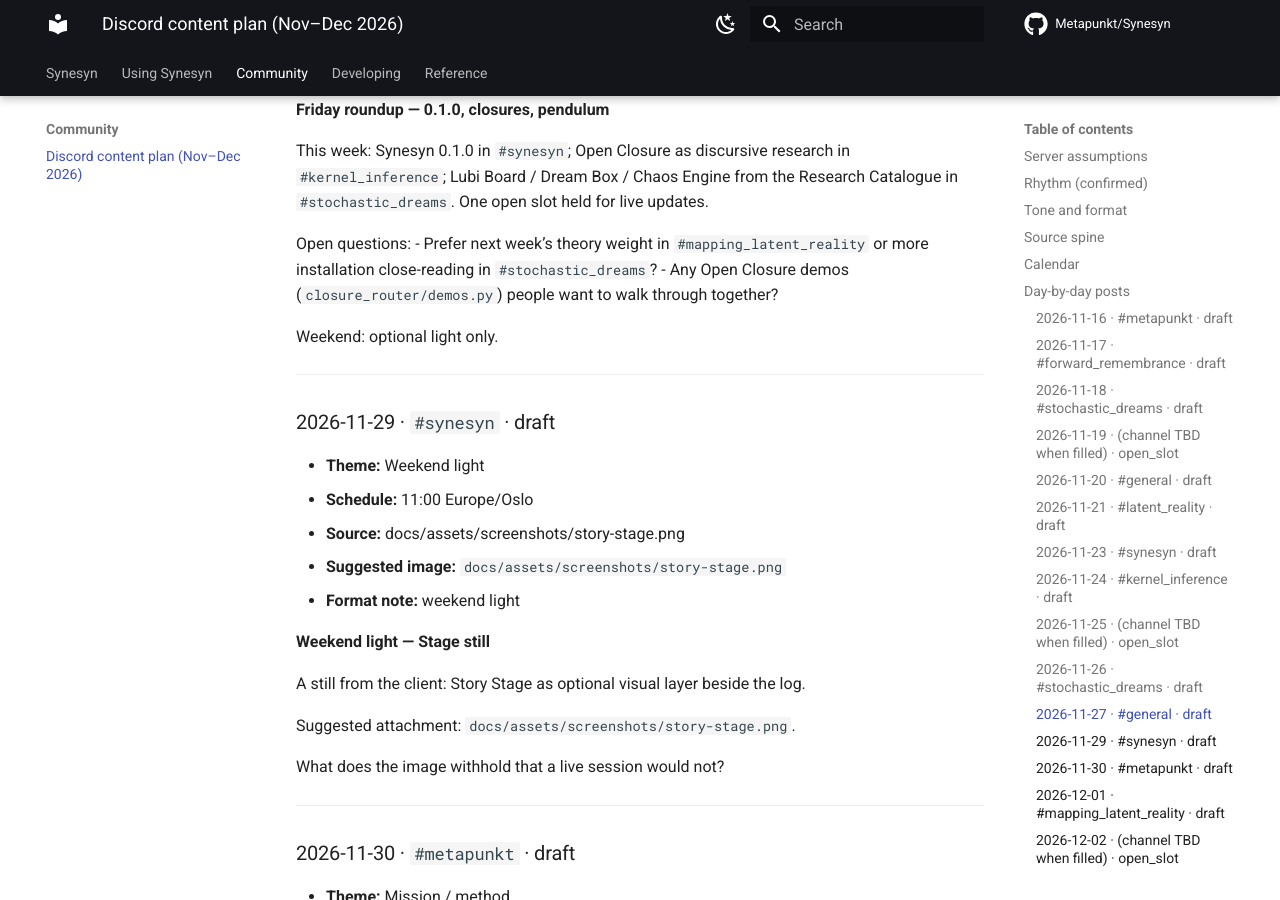
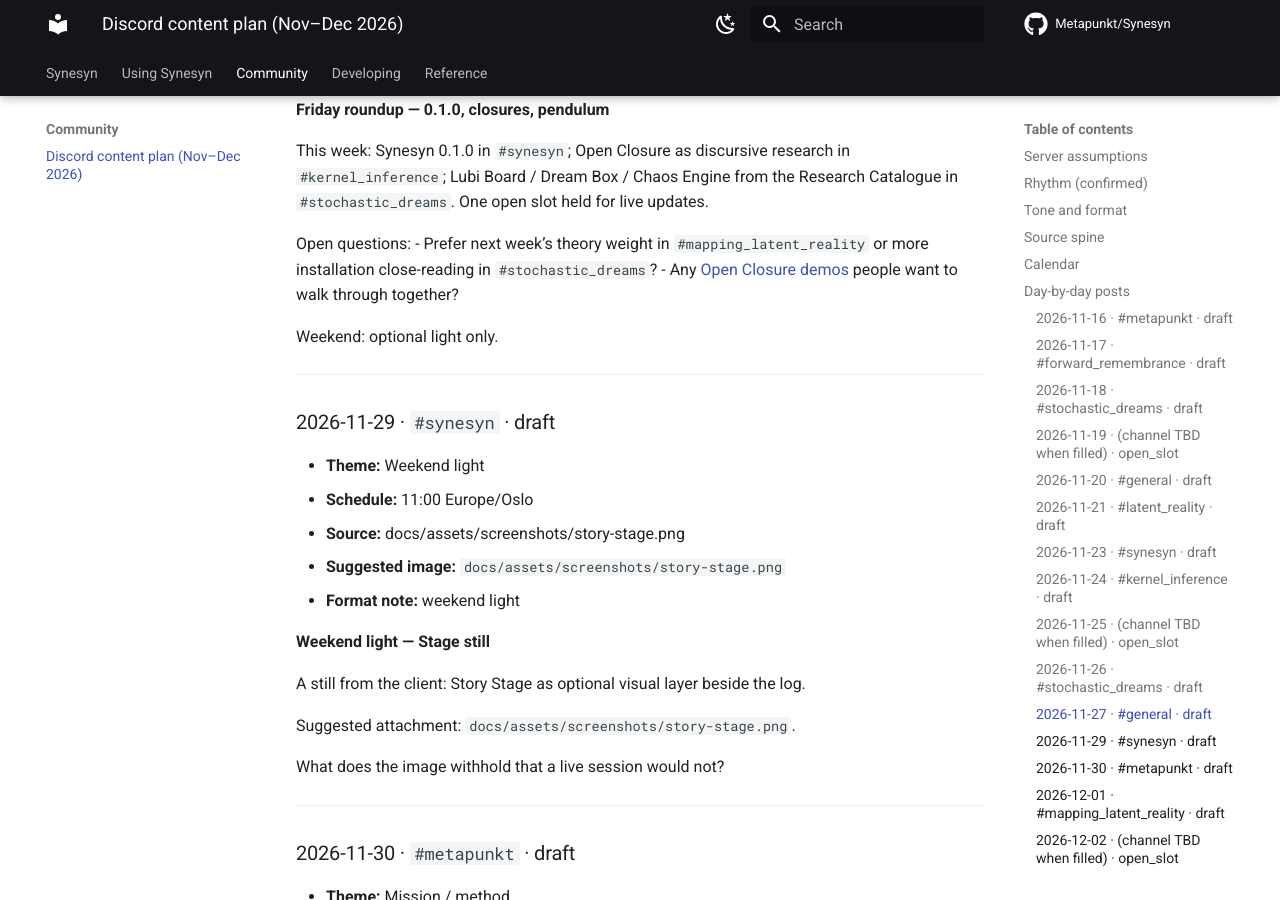
Before and after one commit to Metapunkt/Synesyn, an MkDocs documentation site: the page built from docs/community/discord_content_plan_2026-11.md, in a window 1280 px wide and 900 px high, scrolled down 9063 px. Built offline with MkDocs 1.6.1 and Material for MkDocs 9.7.7, drawn with Linux system fonts in a browser that asks for light colours; comment, search, counter and statistics services are not loaded.

Commit message:
Fix Discord plan doc-path check for Open Closure demos link
Point the Friday roundup at the public GitHub demos URL instead of a
repo-relative path the doc checker cannot resolve.

Co-authored-by: synes-bot <synes-bot@users.noreply.github.com>

```diff
--- a/docs/community/discord_content_plan_2026-11.md
+++ b/docs/community/discord_content_plan_2026-11.md
@@ -265,7 +265,7 @@ This week: Synesyn 0.1.0 in `#synesyn`; Open Closure as discursive research in `
 
 Open questions:
 - Prefer next week’s theory weight in `#mapping_latent_reality` or more installation close-reading in `#stochastic_dreams`?
-- Any Open Closure demos (`closure_router/demos.py`) people want to walk through together?
+- Any [Open Closure demos](https://github.com/Metapunkt/Open_Closure/blob/main/closure_router/demos.py) people want to walk through together?
 
 Weekend: optional light only.
 
```
Also changed, not shown: 1 other file.
